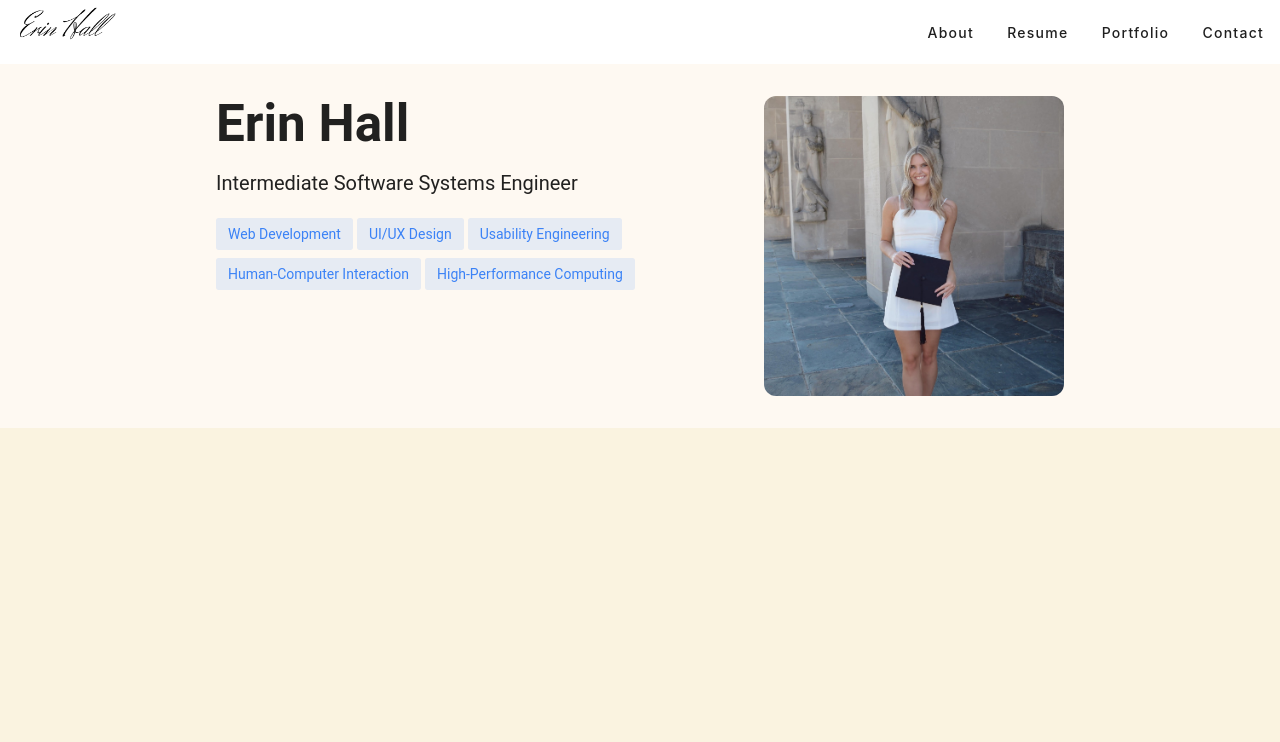
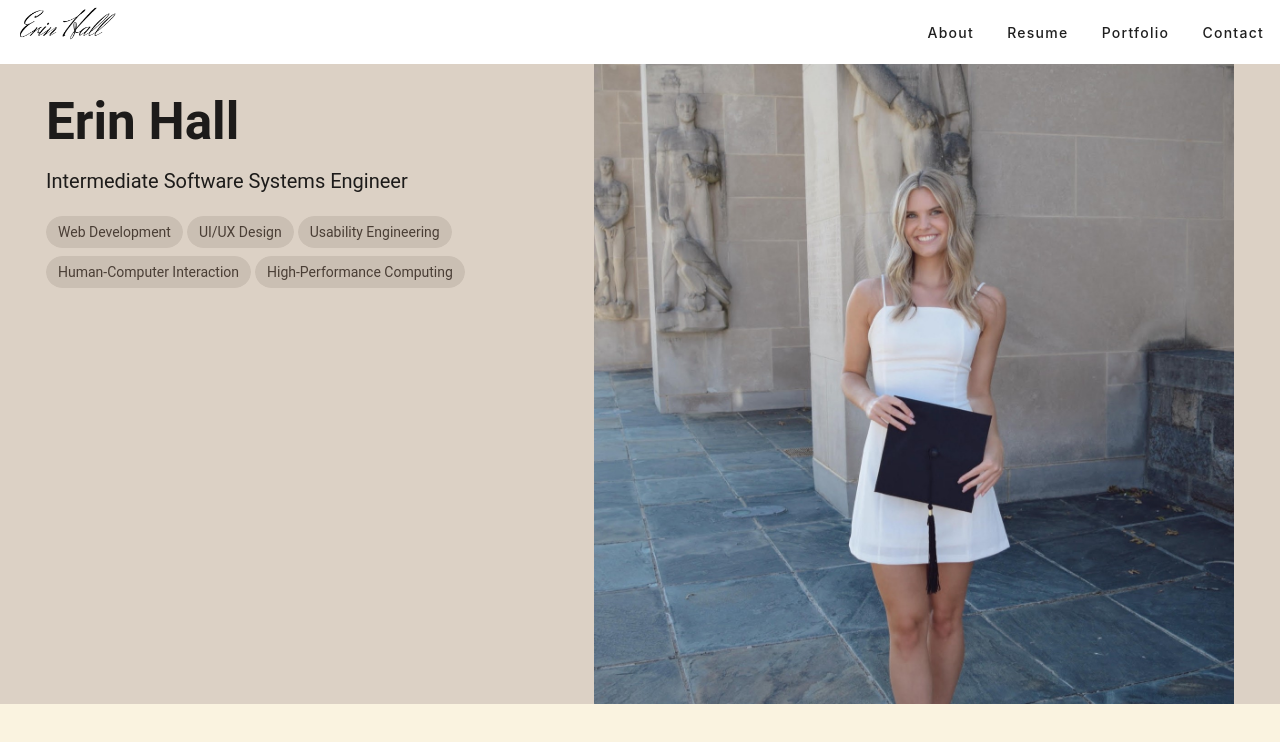
Before and after one commit to erinehall/erinehall.github.io, a Vue app: page / in a window 1280 px wide. Shown: the top 742 px of the page. Built offline with nearby package versions, Linux system fonts and the light colour scheme.

Commit message:
Updated look of landing page hero

```diff
--- a/src/components/HeroLanding.vue
+++ b/src/components/HeroLanding.vue
@@ -5,19 +5,39 @@
         <h1>Erin Hall</h1>
         <p class="subheading">Intermediate Software Systems Engineer</p>
         <div class="skills">
-          <v-chip class="skill-chip" color="#3B82F6" text-color="white" pill>
+          <v-chip
+            class="skill-chip"
+            color="#4a3f36"
+            rounded="full"
+          >
             Web Development
           </v-chip>
-          <v-chip class="skill-chip" color="#3B82F6" text-color="white" pill>
+          <v-chip
+            class="skill-chip"
+            color="#4a3f36"
+            rounded="full"
+          >
             UI/UX Design
           </v-chip>
-          <v-chip class="skill-chip" color="#3B82F6" text-color="white" pill>
+          <v-chip
+            class="skill-chip"
+            color="#4a3f36"
+            rounded="full"
+          >
             Usability Engineering
           </v-chip>
-          <v-chip class="skill-chip" color="#3B82F6" text-color="white" pill>
+          <v-chip
+            class="skill-chip"
+            color="#4a3f36"
+            rounded="full"
+          >
             Human-Computer Interaction
           </v-chip>
-          <v-chip class="skill-chip" color="#3B82F6" text-color="white" pill>
+          <v-chip
+            class="skill-chip"
+            color="#4a3f36"
+            rounded="full"
+          >
             High-Performance Computing
           </v-chip>
         </div>
@@ -57,7 +77,7 @@
 .hero-wrapper {
   display: flex;
   justify-content: center;
-  background-color: #fef9f2; /* light beige */
+  background-color: #dcd1c5;
 }
 
 .hero-content {
@@ -66,11 +86,13 @@
   width: 100%;
   align-items: stretch; /* match heights */
   justify-content: center;
-  padding: 2rem;
+  padding: 0 2rem;
   gap: 48px;
+  height: 80vh;
 }
 
 .text-block {
+  padding-top: 30px;
   flex: 1;
   max-width: 500px;
 }
@@ -111,9 +133,7 @@
 }
 
 .portrait {
-  width: 300px;
-  height: 100%;
-  border-radius: 12px;
+  aspect-ratio: 1 / 1;
   object-fit: cover;
 }
 
@@ -127,7 +147,6 @@
   }
   .portrait {
     width: 100%;
-    height: auto;
   }
 }
 </style>
--- a/src/style.css
+++ b/src/style.css
@@ -28,6 +28,7 @@ body {
   place-items: center;
   min-width: 320px;
   min-height: 100vh;
+  background-color: #ffffff;
 }
 
 h1 {
```
